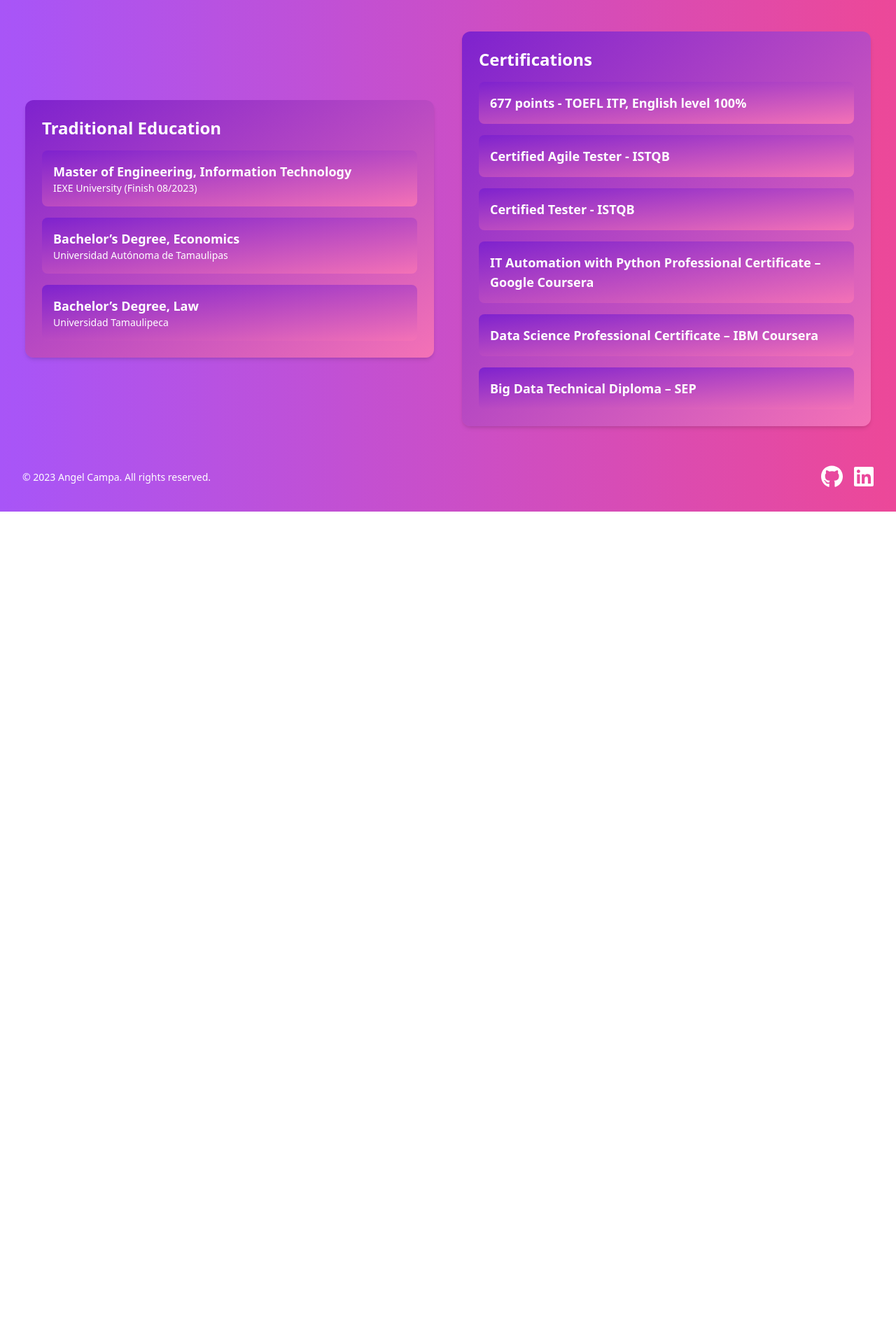
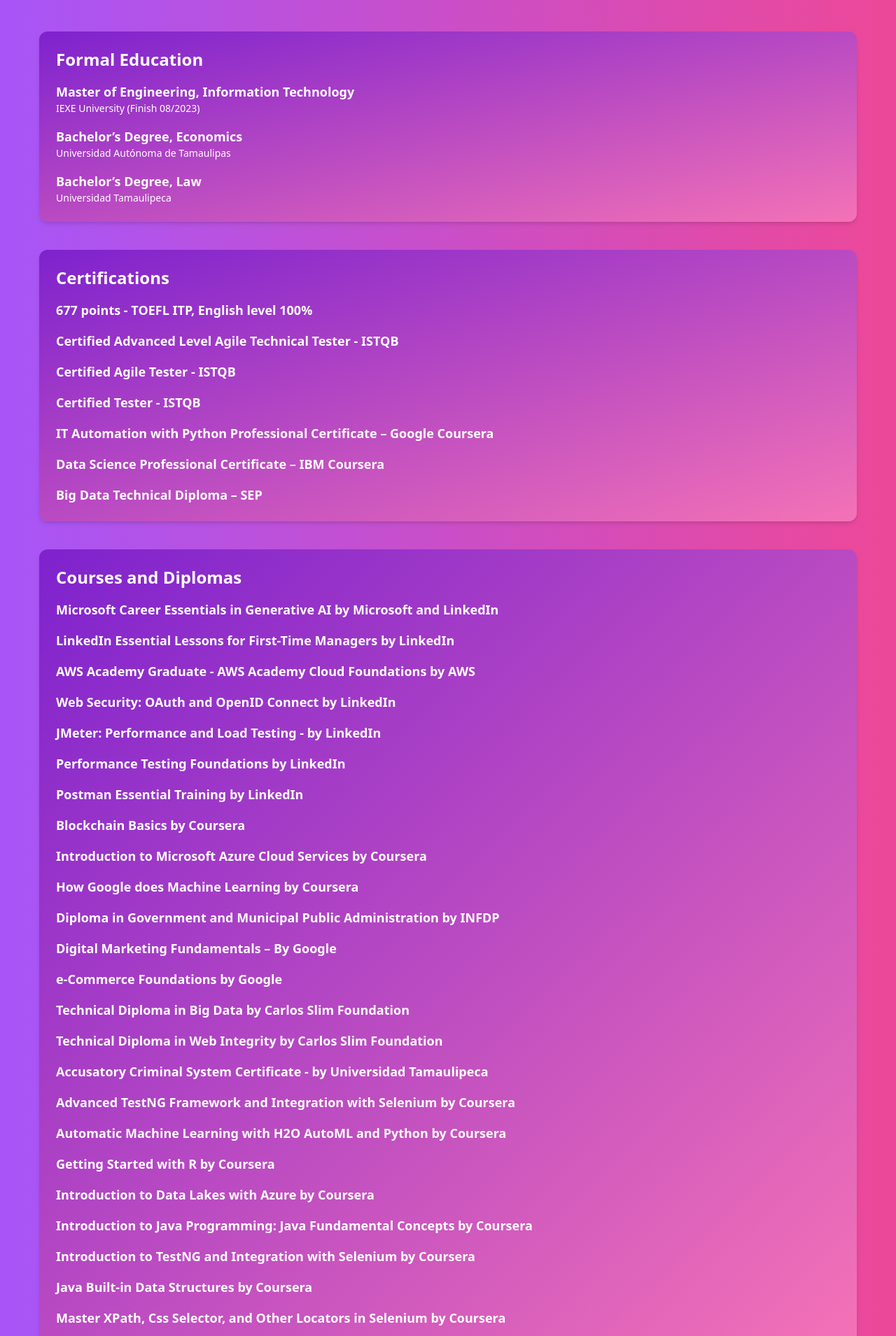
Before and after one commit to AngelCampa/personal-website, a React (Vite) app: page /education in a window 1280 px wide. Shown: the part 167-2076 px from the top of the page at 70% size. Before the commit the page ends 898 px from the top, so only its background shows below. Built offline with nearby package versions, Linux system fonts and the light colour scheme.

Commit message:
update education

```diff
--- a/src/pages/Education.tsx
+++ b/src/pages/Education.tsx
@@ -4,11 +4,13 @@
   return (
     <div className="bg-gradient-to-r from-purple-500 to-pink-500 text-white py-10 px-4 sm:px-10">
       <h1 className="text-4xl font-bold text-center mb-10">Education</h1>
-      <div className="flex flex-col sm:flex-row justify-center items-center gap-10">
-        <div className="bg-gradient-to-br from-purple-700 to-pink-400 rounded-xl shadow-md p-6 flex-grow-0 flex-shrink-0 sm:w-1/2">
-          <h2 className="text-2xl font-semibold mb-4">Traditional Education</h2>
-          <div className="flex flex-col gap-4">
-            <div className="bg-gradient-to-br from-purple-700 to-pink-400 rounded-lg p-4 flex-grow-0 flex-shrink-0">
+      <div className="grid gap-10">
+        {/* Formal Education */}
+        <div className="bg-gradient-to-br from-purple-700 to-pink-400 rounded-xl shadow-md p-6">
+          <h2 className="text-2xl font-semibold mb-4">Formal Education</h2>
+          <div className="space-y-4">
+            {/* Master's Degree */}
+            <div>
               <h3 className="text-lg font-semibold">
                 Master of Engineering, Information Technology
               </h3>
@@ -16,7 +18,8 @@
                 IEXE University (Finish 08/2023)
               </div>
             </div>
-            <div className="bg-gradient-to-br from-purple-700 to-pink-400 rounded-lg p-4 flex-grow-0 flex-shrink-0">
+            {/* Bachelor's Degree in Economics */}
+            <div>
               <h3 className="text-lg font-semibold">
                 Bachelor’s Degree, Economics
               </h3>
@@ -24,46 +27,198 @@
                 Universidad Autónoma de Tamaulipas
               </div>
             </div>
-            <div className="bg-gradient-to-br from-purple-700 to-pink-400 rounded-lg p-4 flex-grow-0 flex-shrink-0">
+            {/* Bachelor's Degree in Law */}
+            <div>
               <h3 className="text-lg font-semibold">Bachelor’s Degree, Law</h3>
               <div className="text-sm font-medium">Universidad Tamaulipeca</div>
             </div>
           </div>
         </div>
-        <div className="bg-gradient-to-br from-purple-700 to-pink-400 rounded-xl shadow-md p-6 flex-grow-0 flex-shrink-0 sm:w-1/2">
+
+        {/* Certifications */}
+        <div className="bg-gradient-to-br from-purple-700 to-pink-400 rounded-xl shadow-md p-6">
           <h2 className="text-2xl font-semibold mb-4">Certifications</h2>
-          <div className="flex flex-col gap-4">
-            <div className="bg-gradient-to-br from-purple-700 to-pink-400 rounded-lg p-4 flex-grow-0 flex-shrink-0">
+          <div className="space-y-4">
+            {/* TOEFL Certification */}
+            <div>
               <h3 className="text-lg font-semibold">
                 677 points - TOEFL ITP, English level 100%
               </h3>
             </div>
-            <div className="bg-gradient-to-br from-purple-700 to-pink-400 rounded-lg p-4 flex-grow-0 flex-shrink-0">
+            {/* Agile Technical Tester Certification */}
+            <div>
+              <h3 className="text-lg font-semibold">
+                Certified Advanced Level Agile Technical Tester - ISTQB
+              </h3>
+            </div>
+            {/* Agile Tester Certification */}
+            <div>
               <h3 className="text-lg font-semibold">
                 Certified Agile Tester - ISTQB
               </h3>
             </div>
-            <div className="bg-gradient-to-br from-purple-700 to-pink-400 rounded-lg p-4 flex-grow-0 flex-shrink-0">
+            {/* Certified Tester Certification */}
+            <div>
               <h3 className="text-lg font-semibold">
                 Certified Tester - ISTQB
               </h3>
             </div>
-            <div className="bg-gradient-to-br from-purple-700 to-pink-400 rounded-lg p-4 flex-grow-0 flex-shrink-0">
+            {/* IT Automation Certification */}
+            <div>
               <h3 className="text-lg font-semibold">
                 IT Automation with Python Professional Certificate – Google
                 Coursera
               </h3>
             </div>
-            <div className="bg-gradient-to-br from-purple-700 to-pink-400 rounded-lg p-4 flex-grow-0 flex-shrink-0">
+            {/* Data Science Certification */}
+            <div>
               <h3 className="text-lg font-semibold">
                 Data Science Professional Certificate – IBM Coursera
               </h3>
             </div>
-            <div className="bg-gradient-to-br from-purple-700 to-pink-400 rounded-lg p-4 flex-grow-0 flex-shrink-0">
+            {/* Big Data Technical Diploma */}
+            <div>
               <h3 className="text-lg font-semibold">
                 Big Data Technical Diploma – SEP
               </h3>
             </div>
+            {/* Add more certification entries */}
+          </div>
+        </div>
+
+        {/* Courses and Diplomas */}
+        <div className="bg-gradient-to-br from-purple-700 to-pink-400 rounded-xl shadow-md p-6">
+          <h2 className="text-2xl font-semibold mb-4">Courses and Diplomas</h2>
+          <div className="space-y-4">
+            {/* List your courses and diplomas here */}
+            <div>
+              <h3 className="text-lg font-semibold">
+                Microsoft Career Essentials in Generative AI by Microsoft and
+                LinkedIn
+              </h3>
+            </div>
+            <div>
+              <h3 className="text-lg font-semibold">
+                LinkedIn Essential Lessons for First-Time Managers by LinkedIn
+              </h3>
+            </div>
+            <div>
+              <h3 className="text-lg font-semibold">
+                AWS Academy Graduate - AWS Academy Cloud Foundations by AWS
+              </h3>
+            </div>
+            <div>
+              <h3 className="text-lg font-semibold">
+                Web Security: OAuth and OpenID Connect by LinkedIn
+              </h3>
+            </div>
+            <div>
+              <h3 className="text-lg font-semibold">
+                JMeter: Performance and Load Testing - by LinkedIn
+              </h3>
+            </div>
+            <div>
+              <h3 className="text-lg font-semibold">
+                Performance Testing Foundations by LinkedIn
+              </h3>
+            </div>
+            <div>
+              <h3 className="text-lg font-semibold">
+                Postman Essential Training by LinkedIn
+              </h3>
+            </div>
+            <div>
+              <h3 className="text-lg font-semibold">
+                Blockchain Basics by Coursera
+              </h3>
+            </div>
+            <div>
+              <h3 className="text-lg font-semibold">
+                Introduction to Microsoft Azure Cloud Services by Coursera
+              </h3>
+            </div>
+            <div>
+              <h3 className="text-lg font-semibold">
+                How Google does Machine Learning by Coursera
+              </h3>
+            </div>
+            <div>
+              <h3 className="text-lg font-semibold">
+                Diploma in Government and Municipal Public Administration by
+                INFDP
+              </h3>
+            </div>
+            <div>
+              <h3 className="text-lg font-semibold">
+                Digital Marketing Fundamentals – By Google
+              </h3>
+            </div>
+            <div>
+              <h3 className="text-lg font-semibold">
+                e-Commerce Foundations by Google
+              </h3>
+            </div>
+            <div>
+              <h3 className="text-lg font-semibold">
+                Technical Diploma in Big Data by Carlos Slim Foundation
+              </h3>
+            </div>
+            <div>
+              <h3 className="text-lg font-semibold">
+                Technical Diploma in Web Integrity by Carlos Slim Foundation
+              </h3>
+            </div>
+            <div>
+              <h3 className="text-lg font-semibold">
+                Accusatory Criminal System Certificate - by Universidad
+                Tamaulipeca
+              </h3>
+            </div>
+            <div>
+              <h3 className="text-lg font-semibold">
+                Advanced TestNG Framework and Integration with Selenium by
+                Coursera
+              </h3>
+            </div>
+            <div>
+              <h3 className="text-lg font-semibold">
+                Automatic Machine Learning with H2O AutoML and Python by
+                Coursera
+              </h3>
+            </div>
+            <div>
+              <h3 className="text-lg font-semibold">
+                Getting Started with R by Coursera
+              </h3>
+            </div>
+            <div>
+              <h3 className="text-lg font-semibold">
+                Introduction to Data Lakes with Azure by Coursera
+              </h3>
+            </div>
+            <div>
+              <h3 className="text-lg font-semibold">
+                Introduction to Java Programming: Java Fundamental Concepts by
+                Coursera
+              </h3>
+            </div>
+            <div>
+              <h3 className="text-lg font-semibold">
+                Introduction to TestNG and Integration with Selenium by Coursera
+              </h3>
+            </div>
+            <div>
+              <h3 className="text-lg font-semibold">
+                Java Built-in Data Structures by Coursera
+              </h3>
+            </div>
+            <div>
+              <h3 className="text-lg font-semibold">
+                Master XPath, Css Selector, and Other Locators in Selenium by
+                Coursera
+              </h3>
+            </div>
+            {/* Add more course and diploma entries */}
           </div>
         </div>
       </div>
```
